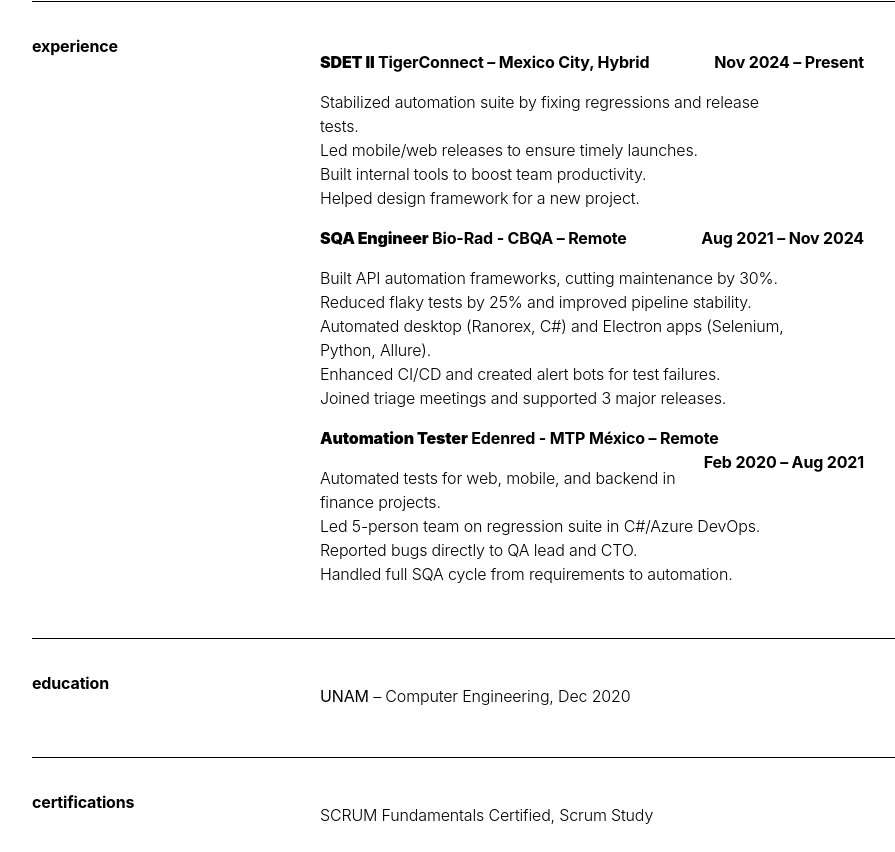
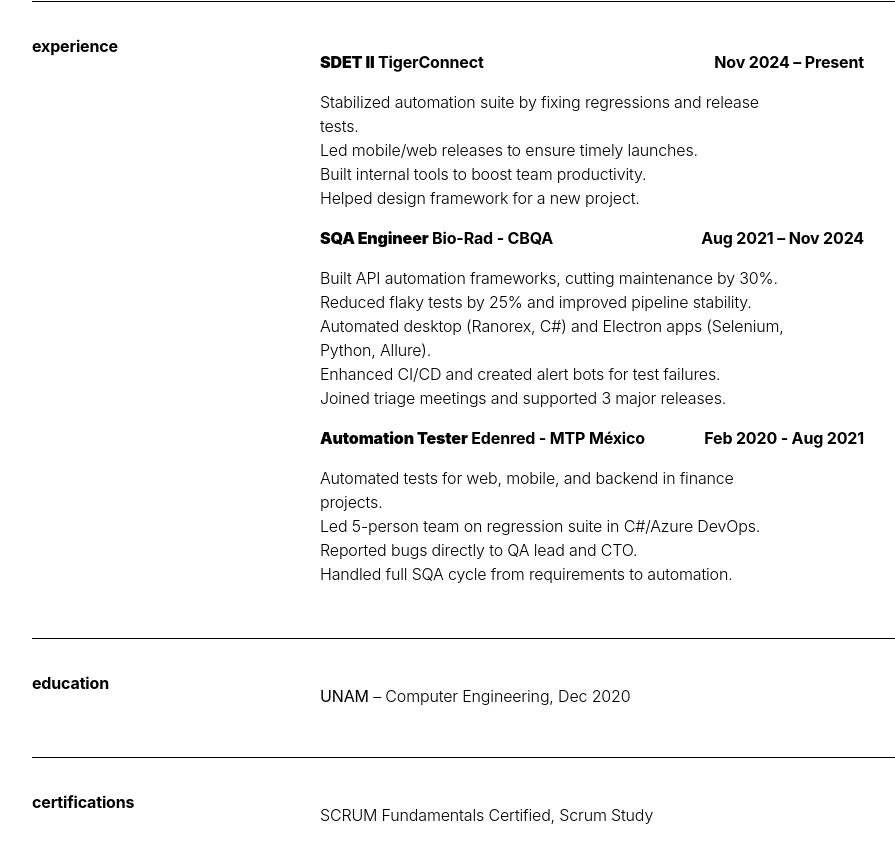
Before and after one commit to eduxsan/eduxsan, a plain HTML site: page index.html in a window 1280 px wide. Shown: the part 868-1720 px from the top of the page, without its empty margins (320-1215 px from the left). Drawn offline with Linux system fonts and the light colour scheme.

Commit message:
Update job titles for consistency and remove unnecessary location details in experience section

```diff
--- a/index.html
+++ b/index.html
@@ -708,7 +708,7 @@
           <div class="subsection-content">
             <dl>
               <div class="card">
-                <dt><strong>SDET II</strong> <span>TigerConnect – Mexico City, Hybrid</span> <span
+                <dt><strong>SDET II</strong> <span>TigerConnect</span> <span
                     style="float:right;">Nov 2024 – Present</span></dt>
                 <dd>
                   <ul>
@@ -721,7 +721,7 @@
               </div>
 
               <div class="card">
-                <dt><strong>SQA Engineer</strong> <span>Bio-Rad - CBQA – Remote</span> <span
+                <dt><strong>SQA Engineer</strong> <span>Bio-Rad - CBQA</span> <span
                     style="float:right;">Aug 2021 – Nov 2024</span></dt>
                 <dd>
                   <ul>
@@ -735,8 +735,8 @@
               </div>
 
               <div class="card">
-                <dt><strong>Automation Tester</strong> <span>Edenred - MTP México – Remote</span> <span
-                    style="float:right;">Feb 2020 – Aug 2021</span></dt>
+                <dt><strong>Automation Tester</strong> <span>Edenred - MTP México</span> <span
+                    style="float:right;">Feb 2020 - Aug 2021</span></dt>
                 <dd>
                   <ul>
                     <li>Automated tests for web, mobile, and backend in finance projects.</li>
```
